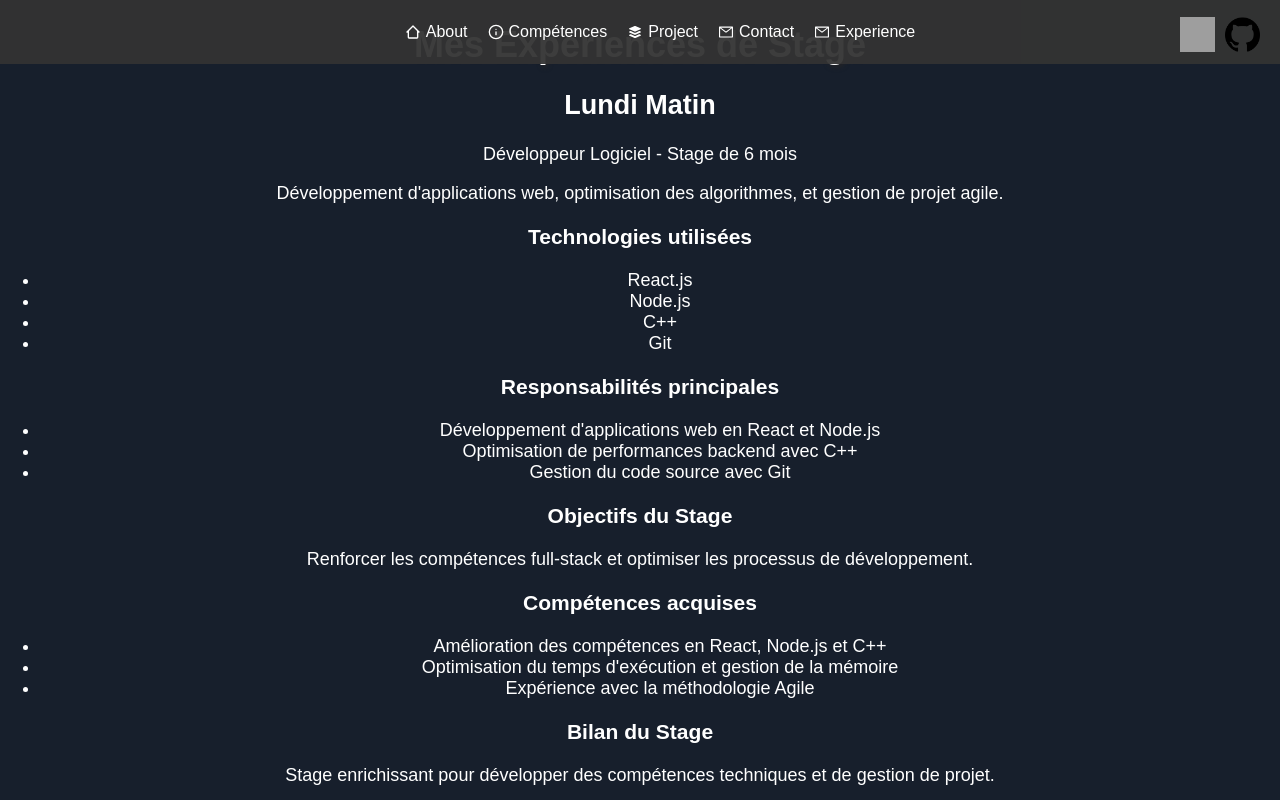
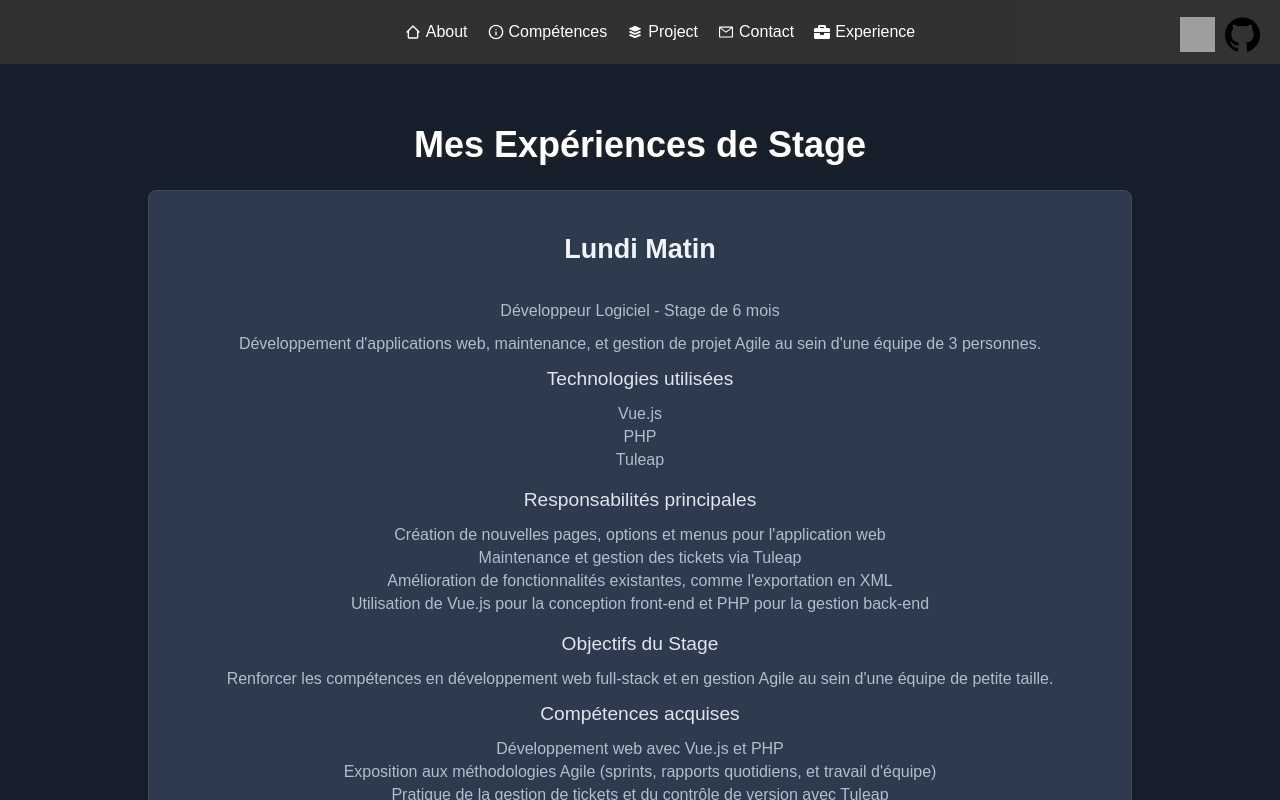
Before and after one commit to BanPerm/Portfolio, a React (Create React App) app: page /Portfolio/experience in a window 1280 px wide. Shown: the top 800 px of the page. Built offline with nearby package versions, Linux system fonts and the light colour scheme; grey boxes are pictures that could not be loaded; the HTML template or start-up script is replaced by a standard one.

Commit message:
Bon page expérience fini mais bon c'est pas terrible mais j'ai pas le temps de faire mieux

```diff
--- a/src/Navbar/NavbarDesktop.js
+++ b/src/Navbar/NavbarDesktop.js
@@ -5,6 +5,7 @@ import { BiHomeAlt2 } from 'react-icons/bi';
 import { FiInfo } from 'react-icons/fi';
 import { IoIosApps } from 'react-icons/io';
 import { AiOutlineMail } from 'react-icons/ai';
+import { FaBriefcase } from 'react-icons/fa';
 import './Navbar.css';
 
 const NavbarDesktop = () => {
@@ -59,7 +60,7 @@ const NavbarDesktop = () => {
                     </li>
                     <li>
                         <Link to="/Portfolio/experience">
-                            <AiOutlineMail />
+                            <FaBriefcase />
                             <span>Experience</span>
                         </Link>
                     </li>
--- a/src/Navbar/NavbarMobile.js
+++ b/src/Navbar/NavbarMobile.js
@@ -5,6 +5,7 @@ import { BiHomeAlt2 } from 'react-icons/bi';
 import { FiInfo } from 'react-icons/fi';
 import { IoIosApps } from 'react-icons/io';
 import { AiOutlineMail } from 'react-icons/ai';
+import { FaBriefcase } from 'react-icons/fa';
 import { useClickAway } from 'react-use';
 import { Squash as Hamburger } from 'hamburger-react';
 import './NavbarMobile.css';
@@ -47,7 +48,7 @@ const NavMobile = () => {
                         </li>
                         <li>
                             <Link to="/Portfolio/experience">
-                                <AiOutlineMail />
+                                <FaBriefcase />
                                 <span>Experience</span>
                             </Link>
                         </li>
--- a/src/Pages/StagePage.js
+++ b/src/Pages/StagePage.js
@@ -2,7 +2,7 @@ import React, { useState, useEffect } from "react";
 import Stage from "../StageExperience/StageExperience";
 
 import loadingGif from "../animation/Anim4.gif";
-import Navbar from "../Navbar/Navbar"; // Remplacez cela par le chemin correct de votre GIF
+import Navbar from "../Navbar/Navbar";
 
 const StagePage = () => {
     const [loading, setLoading] = useState(true);
--- a/src/StageExperience/StageExperience.js
+++ b/src/StageExperience/StageExperience.js
@@ -1,5 +1,37 @@
 import React from "react";
-import './StageExperience.module.css';
+import style from './StageExperience.module.css';
+
+const ExperienceCard = ({ experience }) => {
+    return (
+        <div className={style.experienceCard}>
+            <h2>{experience.company}</h2>
+            <p className={style.roleDuration}>{experience.role} - {experience.duration}</p>
+            <p>{experience.description}</p>
+            <h3>Technologies utilisées</h3>
+            <ul>
+                {experience.technologies.map((tech, index) => (
+                    <li key={index}>{tech}</li>
+                ))}
+            </ul>
+            <h3>Responsabilités principales</h3>
+            <ul>
+                {experience.tasks.map((task, index) => (
+                    <li key={index}>{task}</li>
+                ))}
+            </ul>
+            <h3>Objectifs du Stage</h3>
+            <p>{experience.objectives}</p>
+            <h3>Compétences acquises</h3>
+            <ul>
+                {experience.skills.map((skill, index) => (
+                    <li key={index}>{skill}</li>
+                ))}
+            </ul>
+            <h3>Bilan du Stage</h3>
+            <p>{experience.conclusion}</p>
+        </div>
+    );
+};
 
 const StageExperiencePage = () => {
     const experiences = [
@@ -8,56 +40,31 @@ const StageExperiencePage = () => {
             company: "Lundi Matin",
             role: "Développeur Logiciel",
             duration: "Stage de 6 mois",
-            description: "Développement d'applications web, optimisation des algorithmes, et gestion de projet agile.",
-            technologies: ["React.js", "Node.js", "C++", "Git"],
+            description: "Développement d'applications web, maintenance, et gestion de projet Agile au sein d'une équipe de 3 personnes.",
+            technologies: ["Vue.js", "PHP", "Tuleap"],
             tasks: [
-                "Développement d'applications web en React et Node.js",
-                "Optimisation de performances backend avec C++",
-                "Gestion du code source avec Git",
+                "Création de nouvelles pages, options et menus pour l'application web",
+                "Maintenance et gestion des tickets via Tuleap",
+                "Amélioration de fonctionnalités existantes, comme l'exportation en XML",
+                "Utilisation de Vue.js pour la conception front-end et PHP pour la gestion back-end",
             ],
-            objectives: "Renforcer les compétences full-stack et optimiser les processus de développement.",
+            objectives: "Renforcer les compétences en développement web full-stack et en gestion Agile au sein d'une équipe de petite taille.",
             skills: [
-                "Amélioration des compétences en React, Node.js et C++",
-                "Optimisation du temps d'exécution et gestion de la mémoire",
-                "Expérience avec la méthodologie Agile",
+                "Développement web avec Vue.js et PHP",
+                "Exposition aux méthodologies Agile (sprints, rapports quotidiens, et travail d'équipe)",
+                "Pratique de la gestion de tickets et du contrôle de version avec Tuleap",
+                "Amélioration des processus de développement avec de nouvelles fonctionnalités et l'optimisation de l'existant",
             ],
-            conclusion: "Stage enrichissant pour développer des compétences techniques et de gestion de projet.",
+            conclusion: "Ce stage a été une première expérience professionnelle en programmation qui m'a permis de renforcer mes compétences en développement web avec Vue.js et PHP, tout en découvrant le travail en équipe Agile dans un contexte réel.",
         },
     ];
 
     return (
-        <div className="experience-container">
+        <div className={style.container}>
             <h1>Mes Expériences de Stage</h1>
-
-            <div className="experiences-list">
+            <div className={style.experiencesList}>
                 {experiences.map((exp) => (
-                    <div className="experience-card" key={exp.id}>
-                        <h2>{exp.company}</h2>
-                        <p className="role-duration">{exp.role} - {exp.duration}</p>
-                        <p>{exp.description}</p>
-                        <h3>Technologies utilisées</h3>
-                        <ul>
-                            {exp.technologies.map((tech, index) => (
-                                <li key={index}>{tech}</li>
-                            ))}
-                        </ul>
-                        <h3>Responsabilités principales</h3>
-                        <ul>
-                            {exp.tasks.map((task, index) => (
-                                <li key={index}>{task}</li>
-                            ))}
-                        </ul>
-                        <h3>Objectifs du Stage</h3>
-                        <p>{exp.objectives}</p>
-                        <h3>Compétences acquises</h3>
-                        <ul>
-                            {exp.skills.map((skill, index) => (
-                                <li key={index}>{skill}</li>
-                            ))}
-                        </ul>
-                        <h3>Bilan du Stage</h3>
-                        <p>{exp.conclusion}</p>
-                    </div>
+                    <ExperienceCard key={exp.id} experience={exp} />
                 ))}
             </div>
         </div>
--- a/src/StageExperience/StageExperience.module.css
+++ b/src/StageExperience/StageExperience.module.css
@@ -1,65 +1,99 @@
 /* Conteneur principal */
-.experience-container {
-    padding: 50px;
-    max-width: 1200px;
-    margin: 0 auto;
-    font-family: 'Segoe UI', Tahoma, Geneva, Verdana, sans-serif;
-    background-color: #f4f7f6;
+.container {
+    display: flex;
+    flex-direction: column;
+    align-items: center;
+    width: 80%;
+    margin: 80px auto 20px auto;
+    padding: 20px;
+    box-sizing: border-box;
+    border-radius: 8px;
+    box-shadow: 0 4px 6px rgba(0, 0, 0, 0.1);
 }
 
-/* Grille des cartes d'expérience */
-.experiences-list {
-    display: grid;
-    grid-template-columns: repeat(auto-fill, minmax(300px, 1fr)); /* Grille responsive */
-    gap: 30px;
+/* Navbar */
+.navbar {
+    position: fixed;
+    top: 0;
+    width: 100%;
+    height: 60px;
+    background-color: #121a26;
+    color: #e0e6ed;
+    display: flex;
+    align-items: center;
+    justify-content: center;
+    font-size: 1.5rem;
+    box-shadow: 0 4px 6px rgba(0, 0, 0, 0.2);
+    z-index: 1000;
 }
 
-/* Style des cartes */
-.experience-card {
-    background-color: #fff;
-    border-radius: 10px;
-    box-shadow: 0 4px 10px rgba(0, 0, 0, 0.1);
-    padding: 20px;
-    transition: transform 0.3s ease, box-shadow 0.3s ease;
-    position: relative;
-    overflow: hidden;
+/* Titre principal */
+.title {
+    margin-bottom: 20px;
+    font-size: 2rem;
+    font-weight: bold;
+    color: #e0e6ed;
+    text-align: center;
 }
 
-.experience-card:hover {
-    transform: translateY(-10px);
-    box-shadow: 0 8px 20px rgba(0, 0, 0, 0.2);
+/* Liste des expériences */
+.experiencesList {
+    display: flex;
+    flex-direction: column;
+    gap: 20px;
+    width: 100%;
+    box-sizing: border-box;
 }
 
-/* Titre de chaque carte */
-.experience-card h2 {
-    font-size: 1.8rem;
-    color: #00796b;
-    margin-bottom: 10px;
-    font-weight: 500;
+/* Carte d'expérience */
+.experienceCard {
+    display: flex;
+    flex-direction: column;
+    gap: 15px;
+    width: 100%;
+    background-color: #2e3a4e;
+    border: 1px solid #3b4a61;
+    border-radius: 8px;
+    padding: 20px;
+    box-shadow: 0 4px 6px rgba(0, 0, 0, 0.3);
+    box-sizing: border-box;
 }
 
-/* Détail du rôle et de la durée */
-.role-duration {
-    font-size: 1.1rem;
-    color: #555;
-    margin-bottom: 15px;
-    font-weight: 400;
+.experienceCard h3 {
+    font-size: 1.2rem;
+    font-weight: 500;
+    color: #e0e6ed;
+    margin: 0;
+    border-bottom: none;
 }
 
-/* Animation subtile sur les cartes */
-.experience-card::after {
-    content: '';
-    position: absolute;
-    top: 0;
-    left: 0;
-    width: 100%;
-    height: 100%;
-    background: rgba(0, 0, 0, 0.05);
-    border-radius: 10px;
-    opacity: 0;
-    transition: opacity 0.3s ease;
+.experienceCard h2 {
+    color: #f0f4f8;
 }
 
-.experience-card:hover::after {
-    opacity: 1;
+.experienceCard p,
+.experienceCard ul {
+    margin: 0;
+    padding: 0;
+    list-style-type: none;
+    color: #b0becd;
+    font-size: 1rem;
 }
+
+.experienceCard ul li {
+    margin-bottom: 5px;
+}
+
+@media (max-width: 768px) {
+    .experienceCard {
+        padding: 15px;
+    }
+
+    .title {
+        font-size: 1.5rem;
+    }
+
+    .navbar {
+        font-size: 1.2rem;
+    }
+}
```
